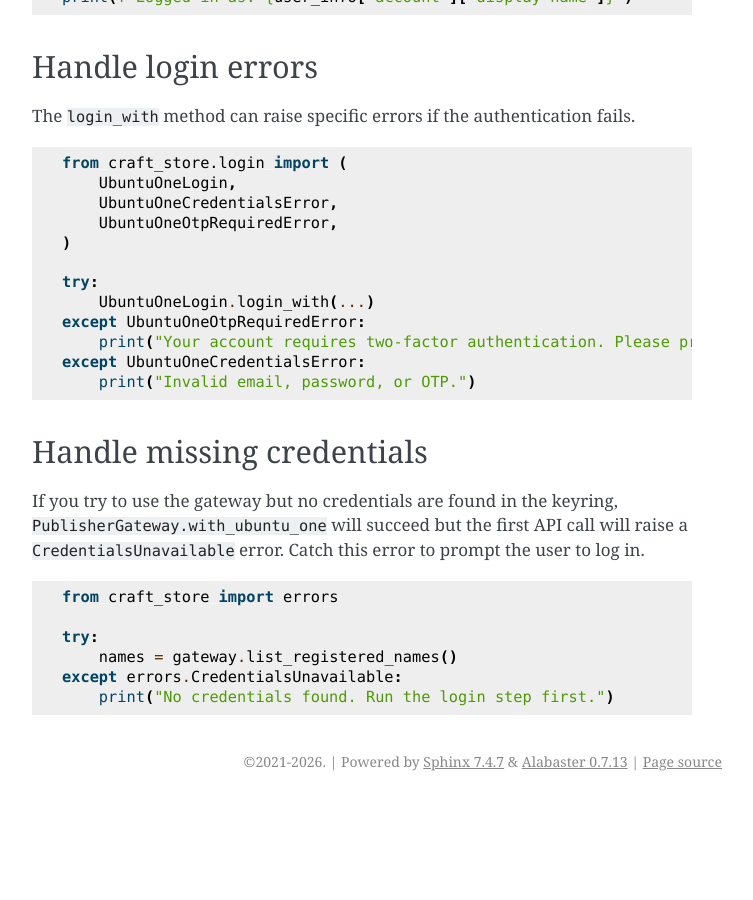
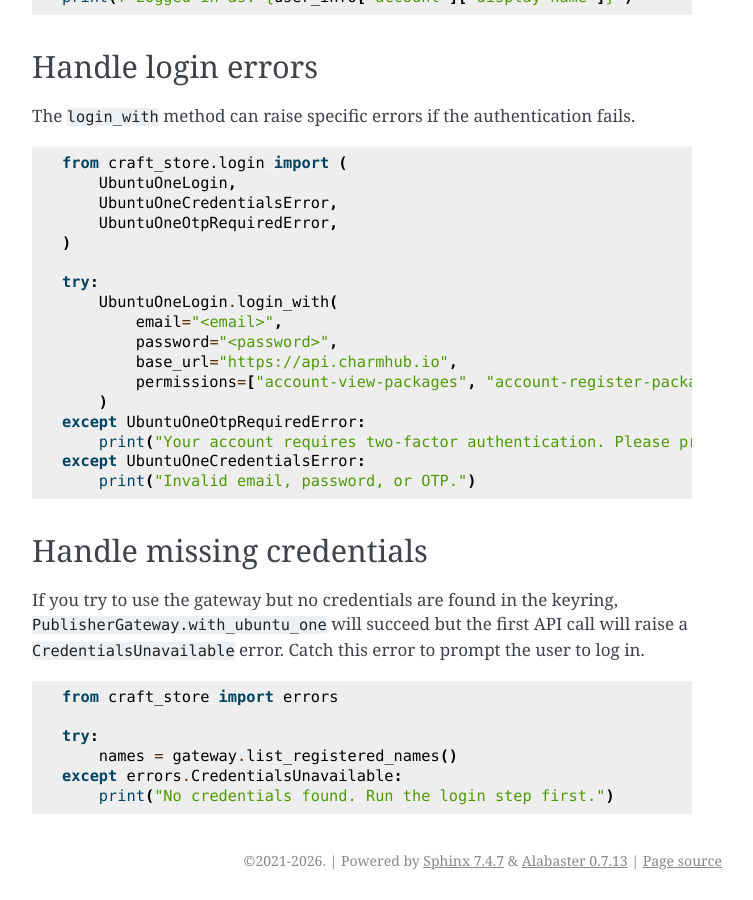
Before and after one commit to canonical/craft-store, a Sphinx documentation site: the page built from docs/how-to/login-ubuntu-one-keyring.rst, in a window 1280 px wide and 900 px high, scrolled down 1915 px. Shown: the whole window, without its empty margins (388-1141 px from the left). Built offline with Sphinx 7.4.7, drawn with Linux system fonts in a browser that asks for light colours; before the commit the page ends 2716 px from its top, so only the background shows below that.

Commit message:
docs: better example

```diff
--- a/docs/how-to/login-ubuntu-one-keyring.rst
+++ b/docs/how-to/login-ubuntu-one-keyring.rst
@@ -107,7 +107,12 @@
    )
 
    try:
-       UbuntuOneLogin.login_with(...)
+       UbuntuOneLogin.login_with(
+           email="<email>",
+           password="<password>",
+           base_url="https://api.charmhub.io",
+           permissions=["account-view-packages", "account-register-package"],
+       )
    except UbuntuOneOtpRequiredError:
        print("Your account requires two-factor authentication. Please provide an OTP.")
    except UbuntuOneCredentialsError:
```
